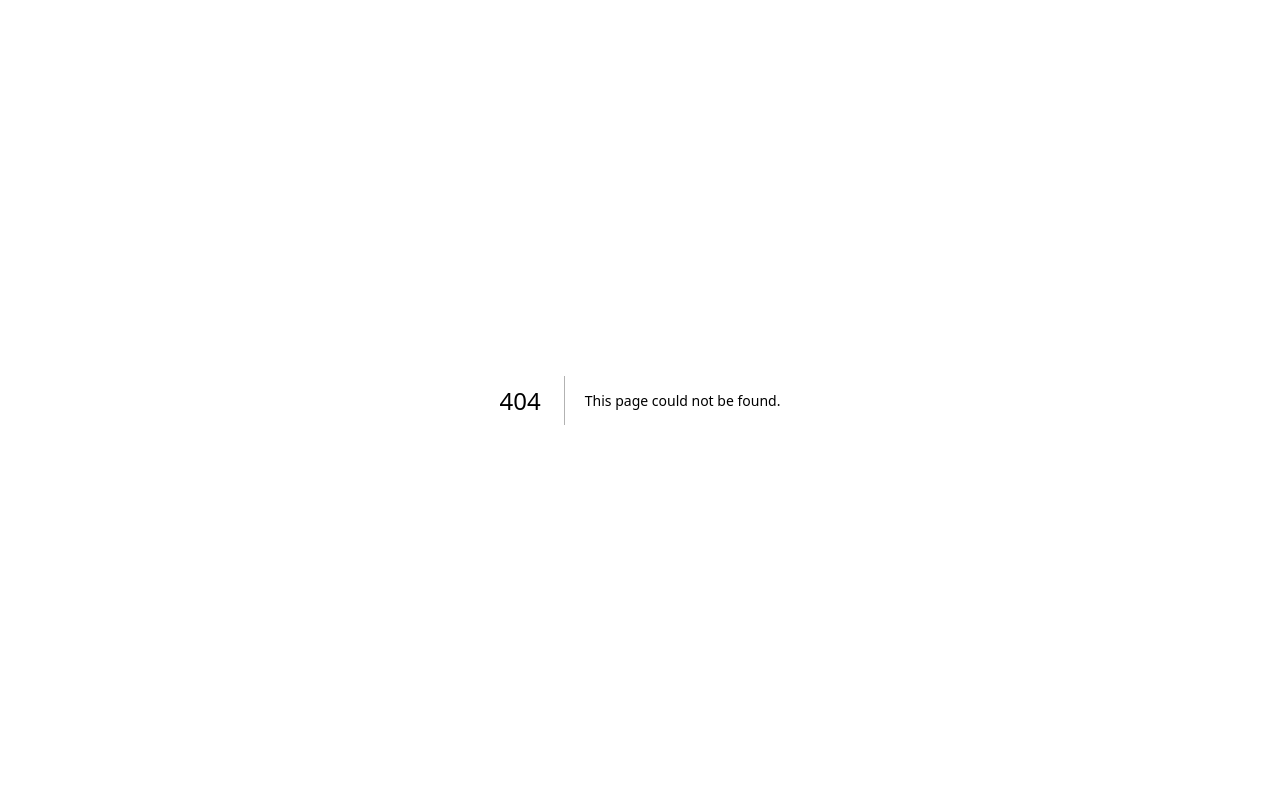
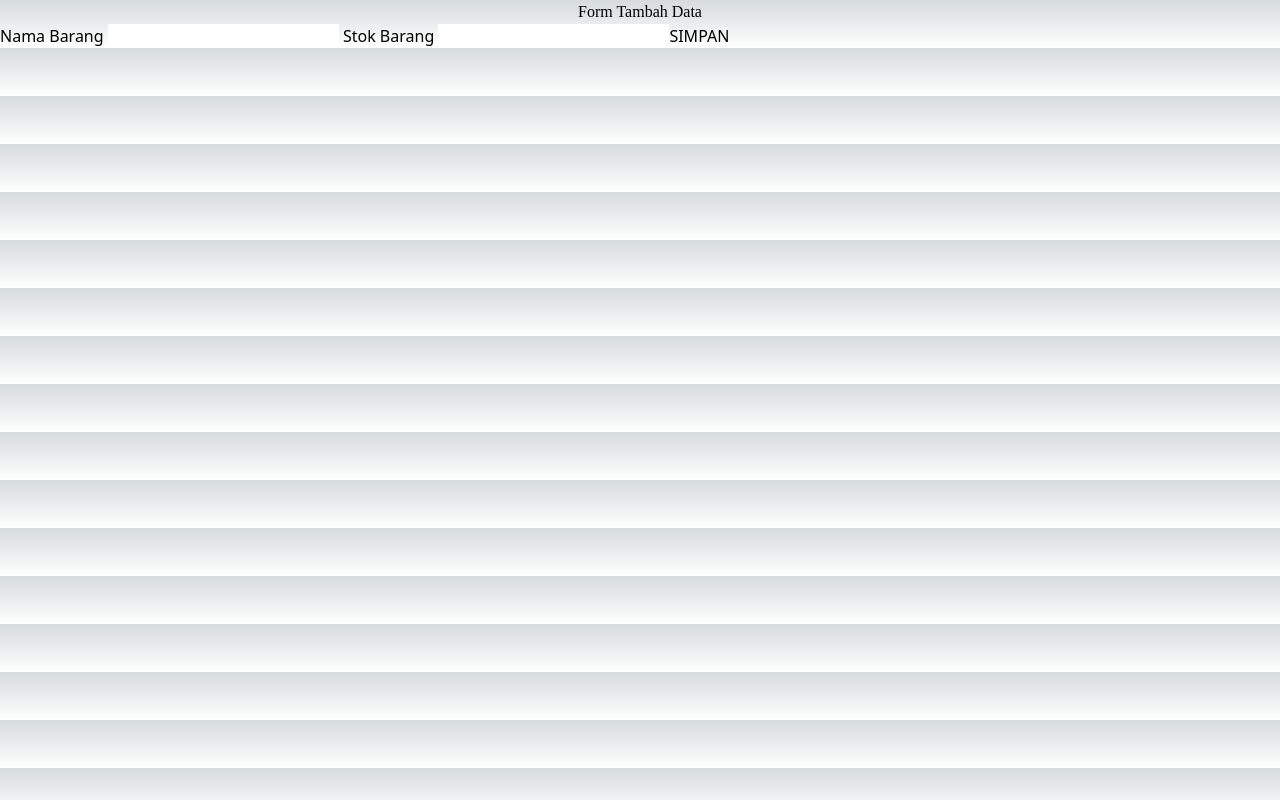
Before and after one commit to Miftahul-Fz/pengelolaan-barang-nextjs, a Next.js app: page /barang/store in a window 1280 px wide. Before the commit this address had no page. Built offline with nearby package versions, Linux system fonts and the light colour scheme.

Commit message:
feat: implementasi store data barang dari data api

```diff
--- /dev/null
+++ b/pages/barang/store.tsx
@@ -0,0 +1,68 @@
+import React from 'react';
+import { useState } from 'react';
+
+export const inputBarang = () => {
+    const [inputBarang, setInputBarang] = useState({
+        nama: "",
+        stok: ""
+    })
+
+    const handleChange = (e: React.ChangeEvent<HTMLInputElement>) => {
+        e.defaultPrevented;
+        const { name, value } = e.target;
+        setInputBarang({ ...inputBarang, [name]: value });
+    };
+
+    const handleSubmit = async (e:  React.FormEvent<HTMLFormElement>) => {
+        e.defaultPrevented;
+        try {
+            const Response = await fetch('http://localhost:3000/api/barang', {
+                method: "POST",
+            headers: {
+            "Content-Type": "application/json",
+            Accept: 'aplication/json',
+            // Authorization: `Bearer ${token}`
+            },
+            body: JSON.stringify(inputBarang),
+            })
+            if (Response.ok) {
+                console.log("Data berhasil ditambahkan");
+            } else {
+                console.error('gagal menambahkan data')
+            }
+        }catch (error) {
+            console.error('Terjadi kesalahan', Error)
+        }
+    }
+
+    return (
+        <div>
+            <div className="header">
+                <h1 style={{textAlign: 'center', fontFamily: 'Times New Roman'}} className="text-Primary"> Form Tambah Data </h1>
+            </div>
+            <div>
+                <form onSubmit={handleSubmit}>
+                    <label> Nama Barang </label>
+                    <input
+                        className='form-control'
+                        type="text"
+                        name='nama'
+                        value={inputBarang.nama}
+                        onChange={handleChange}
+                    />
+                    <label> Stok Barang </label>
+                    <input
+                        className='form-control'
+                        type="text"
+                        name='stok'
+                        value={inputBarang.stok}
+                        onChange={handleChange}
+                    />
+                    <button type="submit" className="btn btn-primary btn-sm"> SIMPAN</button>
+               </form>
+            </div>
+        </div>
+    )
+}
+
+export default inputBarang;
```
